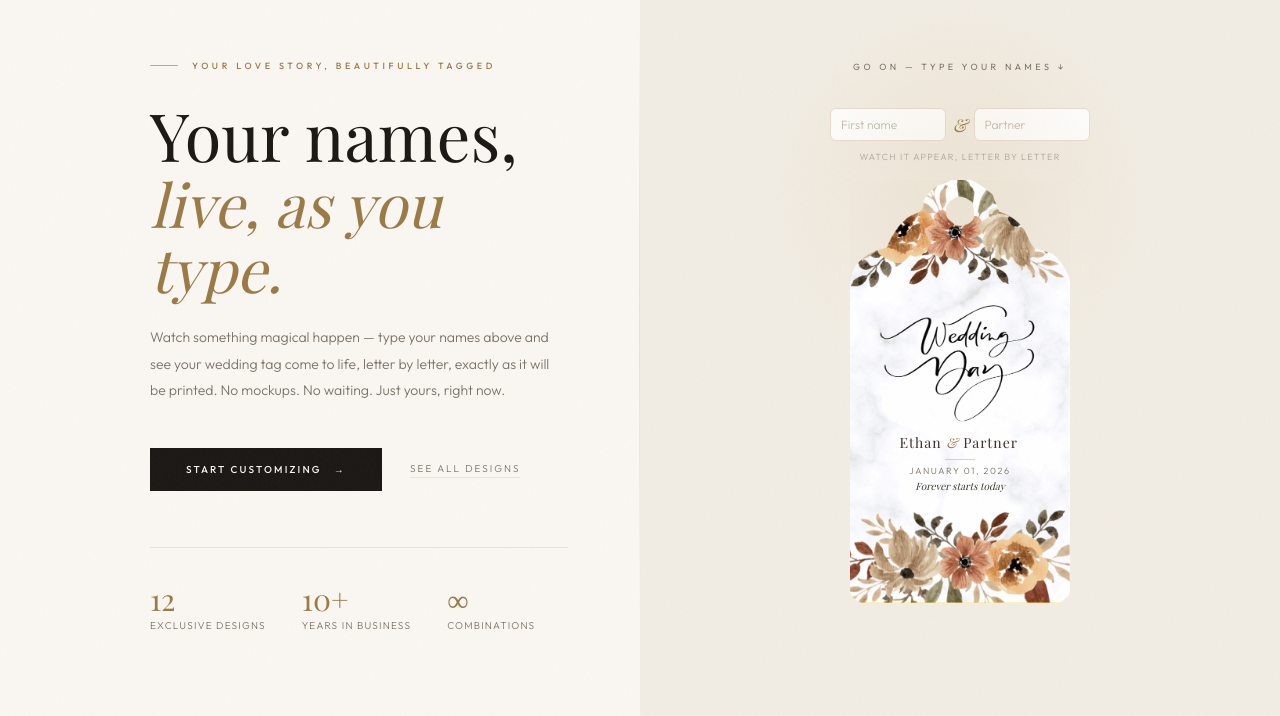
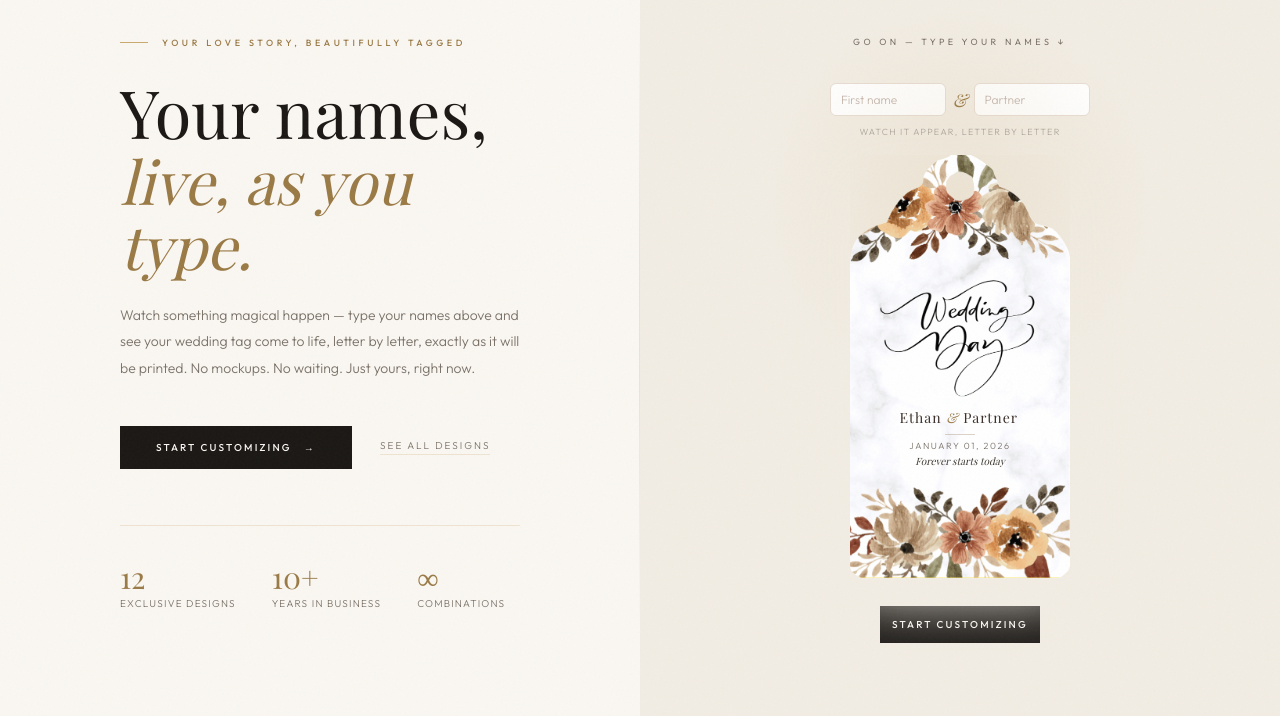
Before and after one commit to heavenxentkeepsakes/home-page, a website: page index.html in a window 1280 px wide. Shown: the part 84-800 px from the top of the page. Drawn offline with nearby package versions, Linux system fonts and the light colour scheme; a web font is replaced by a local one.

Commit message:
Add files via upload
fix landing page on ipad

```diff
--- a/landing.css
+++ b/landing.css
@@ -122,7 +122,7 @@ body::after {
   display: flex;
   flex-direction: column;
   justify-content: center;
-  padding: 140px 72px 80px 150px;
+  padding: 120px;
   position: relative;
 }
 
@@ -177,7 +177,6 @@ body::after {
   font-size: 14px;
   line-height: 1.9;
   color: var(--ink-muted);
-  max-width: 420px;
   margin-bottom: 44px;
 }
 
@@ -296,7 +295,16 @@ body::after {
 }
 
 .l-demo__actions {
-  display: none;
+  display: flex;      /* Changed from block */
+  justify-content: center;  /* Horizontal centering */
+  align-items: center;      /* Vertical centering (needs container height) */
+  margin-top: 28px;
+  /* Add height if needed, e.g., height: 100px; */
+}
+
+.l-demo__actions a {
+  font-size: 10px;
+  padding: 12px;
 }
 
 @keyframes tagCursorBlink {
@@ -1182,14 +1190,4 @@ body::after {
   .l-tag-card__tagline {
     font-size: 8px;
   }
-
-  .l-demo__actions {
-    display: block;
-    margin-top: 28px;
-  }
-
-  .l-demo__actions a {
-    font-size: 10px;
-    padding: 12px;
-  }
 }
```
